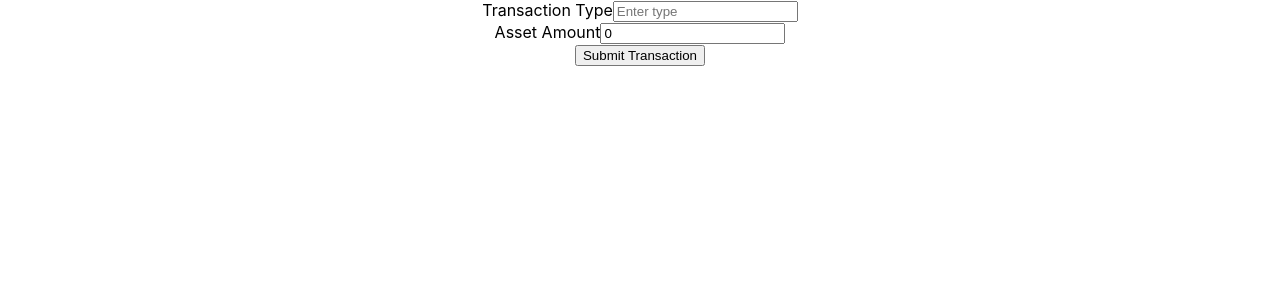
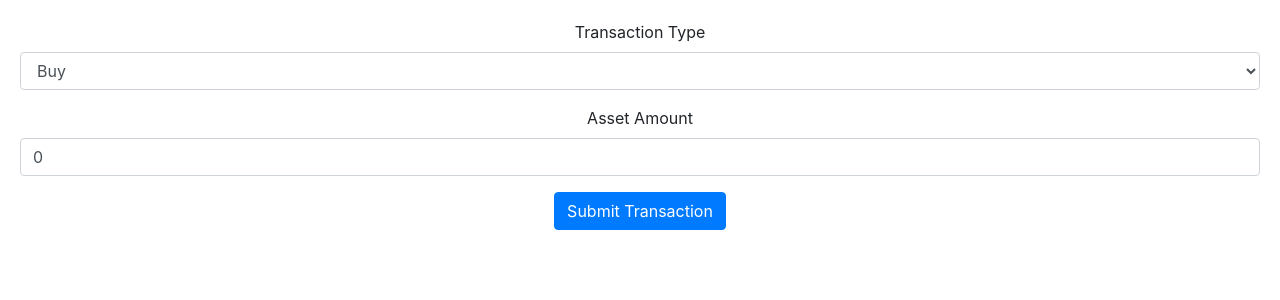
Before and after one commit to case141/DBS-Seed-TechTrek3-Hackathon-Team-1, a React (Create React App) app in the folder techtrek-app/: page / in a window 1280 px wide. Shown: the top 300 px of the page. Built offline with nearby package versions, Linux system fonts and the light colour scheme.

Commit message:
get validation completed

```diff
--- a/techtrek-app/package.json
+++ b/techtrek-app/package.json
@@ -7,6 +7,7 @@
     "@testing-library/react": "^11.2.5",
     "@testing-library/user-event": "^12.8.1",
     "axios": "^0.21.1",
+    "bootstrap": "^4.6.0",
     "react": "^17.0.1",
     "react-bootstrap": "^1.5.1",
     "react-dom": "^17.0.1",
--- a/techtrek-app/src/components/BuySellAsset.js
+++ b/techtrek-app/src/components/BuySellAsset.js
@@ -4,7 +4,7 @@ import { Form, Button } from 'react-bootstrap';
 import axios from 'axios';
 
 export function BuySellAsset() {
-  const [orderType, setOrderType] = useState('');
+  const [orderType, setOrderType] = useState('BUY');
   const [assetAmount, setAssetAmount] = useState(0);
 
   function handleTypeChange(e) {
@@ -16,11 +16,15 @@ export function BuySellAsset() {
 
   function handleAmountChange(e) {
     e.preventDefault();
-    setAssetAmount(e.target.value)
+    setAssetAmount(e.target.value);
+    if (isNaN(e.target.value)) {
+      console.log('not a number');
+    }
   }
 
 
   async function callAPI() {
+    try {
       let data = await axios.post(
         'https://849rs099m3.execute-api.ap-southeast-1.amazonaws.com/techtrek/transactions/add',
         {
@@ -34,30 +38,36 @@ export function BuySellAsset() {
           }
         }
       )
-
       console.log(data);
-
+      alert('transaction successful ' + data.data.orderType + ' ' + data.data.assetAmount + ' ' + data.data.assetSymbol)
+    } catch (error) {
+      console.log(error);
+      alert('Transaction has failed. ' + error.body);
+    }
   }
 
 
   function handleSubmit(e) {
     e.preventDefault();
+    if (e.currentTarget.checkValidity() !== false) {
       callAPI();
-    console.log(orderType, assetAmount);
+    }
   }
 
 
   return (
-    <div>
-      <Form onSubmit={handleSubmit}>
+    <div style={{margin:'20px'}}>
+      <Form validated={false} onSubmit={handleSubmit}>
         <Form.Group controlId='transaction-type'>
           <Form.Label>Transaction Type</Form.Label>
-          <Form.Control onChange={handleTypeChange} value={orderType} type='text' placeholder="Enter type">
+          <Form.Control as='select' onChange={handleTypeChange} value={orderType} type='text' placeholder="Enter type">
+            <option value="BUY">Buy</option>
+            <option value="SELL">Sell</option>
           </Form.Control>
         </Form.Group>
         <Form.Group controlId='asset-amount'>
           <Form.Label>Asset Amount</Form.Label>
-          <Form.Control onChange={handleAmountChange} value={assetAmount} type='float' placeholder="Enter type"/>
+          <Form.Control onChange={handleAmountChange} value={assetAmount} type='number' step='0.01' placeholder="Enter amount"/>
         </Form.Group>
         <Button variant="primary" type="submit">Submit Transaction</Button>
       </Form>
--- a/techtrek-app/src/index.js
+++ b/techtrek-app/src/index.js
@@ -3,6 +3,7 @@ import ReactDOM from 'react-dom';
 import './index.css';
 import App from './App';
 import reportWebVitals from './reportWebVitals';
+import 'bootstrap/dist/css/bootstrap.min.css';
 
 ReactDOM.render(
   <React.StrictMode>
```
Also changed, not shown: 1 other file (tests, documents, lock files or other folders). Lines whose indentation alone changed are shown as unchanged.
